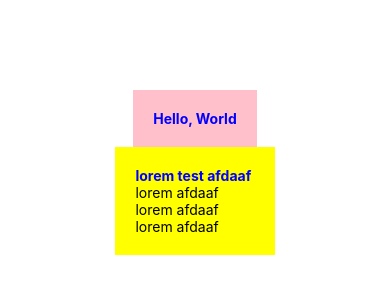
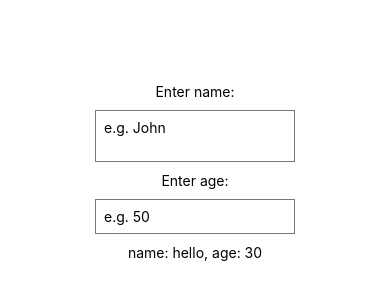
Before and after one commit to hfpp2012/hello-react-native, a React Native app: screen / in a window 390 px wide. Shown: the part 250-550 px from the top of the page. Built offline with nearby package versions, Linux system fonts and the light colour scheme.

Commit message:
input text

```diff
--- a/App.js
+++ b/App.js
@@ -1,20 +1,30 @@
-import React from "react";
-import { StyleSheet, Text, View } from "react-native";
+import React, { useState } from "react";
+import { StyleSheet, Text, View, TextInput } from "react-native";
 
 export default function App() {
+  const [name, setName] = useState("hello");
+  const [age, setAge] = useState("30");
+
   return (
     <View style={styles.container}>
-      <View style={styles.header}>
-        <Text style={styles.boldText}>Hello, World</Text>
-      </View>
-      <View style={styles.body}>
-        <Text style={styles.boldText}>
-          lorem <Text>test</Text> afdaaf{" "}
-        </Text>
-        <Text>lorem afdaaf </Text>
-        <Text>lorem afdaaf </Text>
-        <Text>lorem afdaaf </Text>
-      </View>
+      <Text>Enter name:</Text>
+      <TextInput
+        multiline
+        style={styles.input}
+        placeholder="e.g. John"
+        onChangeText={(val) => setName(val)}
+      />
+      <Text>Enter age:</Text>
+      <TextInput
+        keyboardType="numeric"
+        style={styles.input}
+        placeholder="e.g. 50"
+        onChangeText={(val) => setAge(val)}
+      />
+
+      <Text>
+        name: {name}, age: {age}
+      </Text>
     </View>
   );
 }
@@ -26,16 +36,11 @@
     alignItems: "center",
     justifyContent: "center",
   },
-  header: {
-    backgroundColor: "pink",
-    padding: 20,
-  },
-  boldText: {
-    color: "blue",
-    fontWeight: "bold",
-  },
-  body: {
-    backgroundColor: "yellow",
-    padding: 20,
+  input: {
+    borderWidth: 1,
+    borderColor: "#777",
+    padding: 8,
+    margin: 10,
+    width: 200,
   },
 });
```
